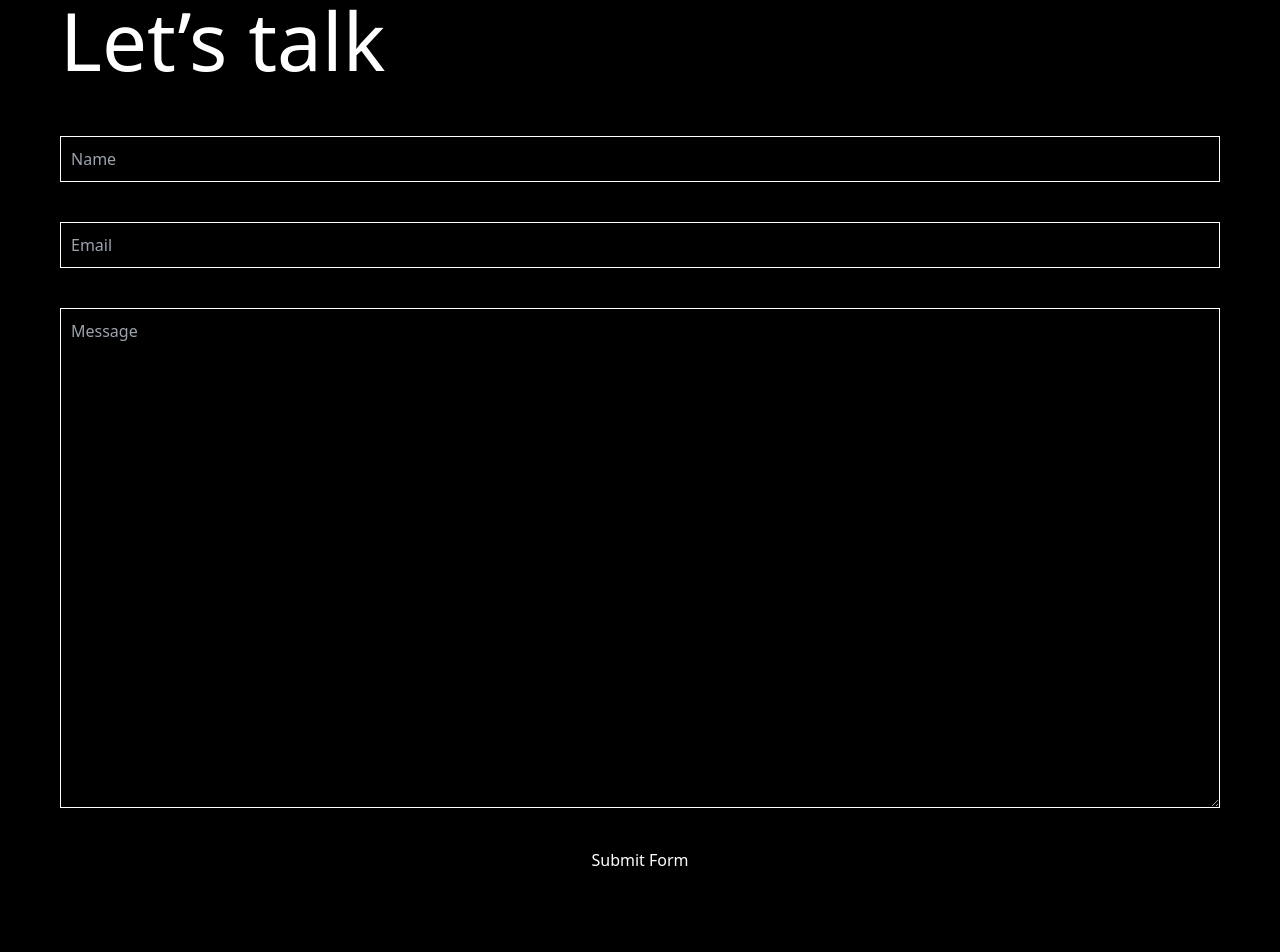
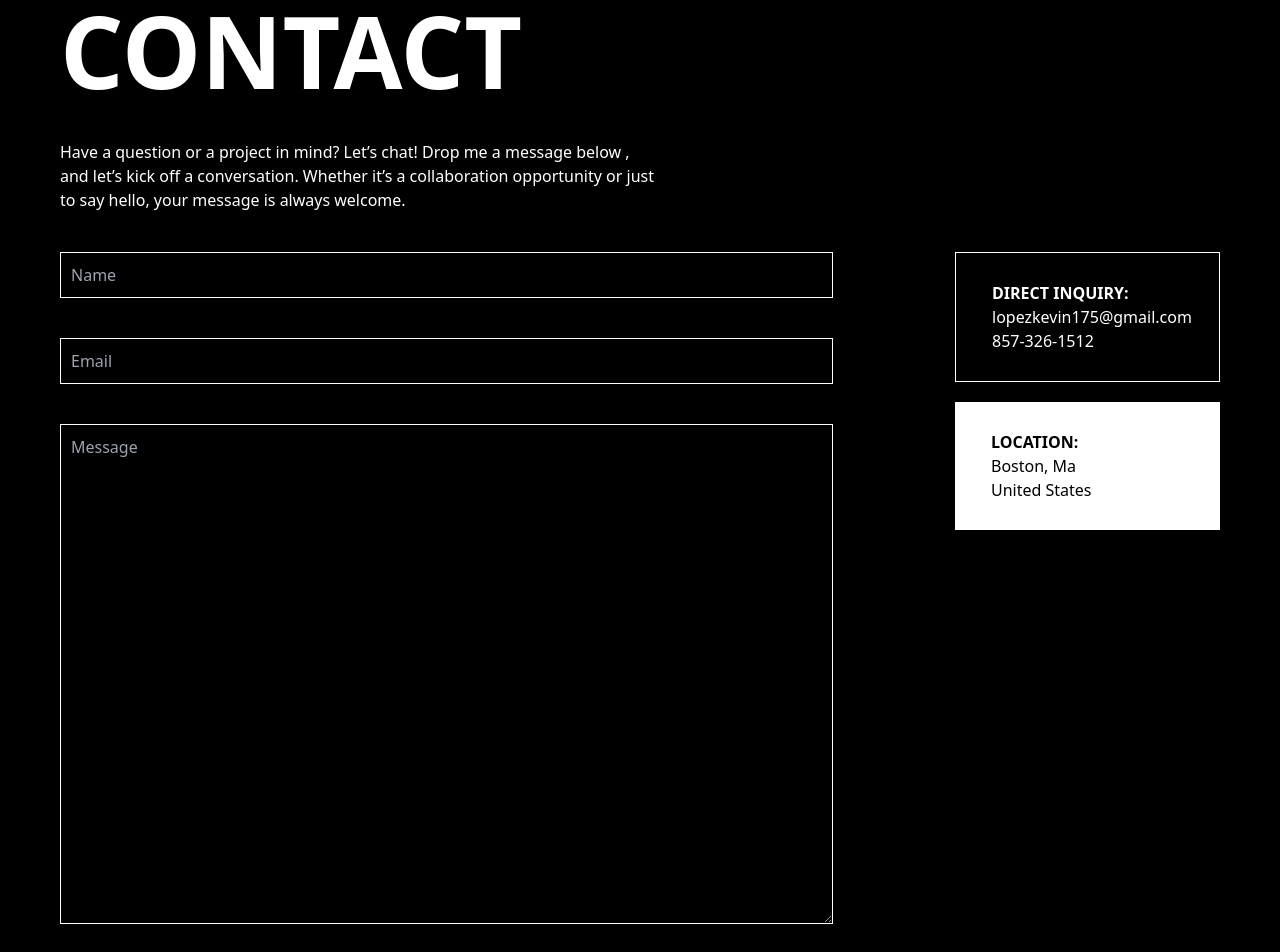
Before and after one commit to kevinlo123/portfolio-2024, a Next.js app: page /contact in a window 1280 px wide. Shown: the part 200-1152 px from the top of the page. Built offline with nearby package versions, Linux system fonts and the light colour scheme.

Commit message:
wrapped up contact page

```diff
--- a/src/app/contact/page.js
+++ b/src/app/contact/page.js
@@ -24,19 +24,35 @@ export default function Contact() {
 
       if (result.success) {
           document.getElementById("form").reset();
-          console.log(result);
       }
   }
 
 return (
     <main className="my-[150px] md:my-[200px] mx-[30px] md:mx-[60px]">
-      <h1 className="text-white project-name leading-[100%] font-medium text-[55px] lg:text-[80px] mb-14">Let&rsquo;s talk</h1>
-      <form id="form" className="flex flex-col text-black" onSubmit={handleSubmit}>
-        <input className="input text-white mb-10 py-2.5 px-2.5 bg-transparent border border-white" type="text" placeholder="Name" name="name"/>
-        <input className="input text-white mb-10 py-2.5 px-2.5 bg-transparent border border-white" type="email" placeholder="Email" name="email"/>
-        <textarea className="input text-white mb-10 py-2.5 px-2.5 h-[500px] bg-transparent border border-white" placeholder="Message" name="message"></textarea>
-        <button className="text-white" type="submit">Submit Form</button>
-      </form>
+      <section className="section-contact lg:flex">
+        <div className="section-contact__inner lg:w-8/12">
+          <h1 className="uppercase font-bold text-white project-name leading-[100%] text-[40px] lg:text-[100px] mb-10">Contact</h1>
+          <p className="mb-10 lg:w-[600px]">Have a question or a project in mind? Let&rsquo;s chat! Drop me a message below , and let&rsquo;s kick off a conversation. Whether it&rsquo;s a collaboration opportunity or just to say hello, your message is always welcome.</p>
+          <form id="form" className="flex flex-col text-black" onSubmit={handleSubmit}>
+            <input className="rounded-none input text-white mb-10 py-2.5 px-2.5 bg-transparent border border-white" type="text" placeholder="Name" name="name" required/>
+            <input className="rounded-none	input text-white mb-10 py-2.5 px-2.5 bg-transparent border border-white" type="email" placeholder="Email" name="email" required/>
+            <textarea className="rounded-none	input text-white mb-10 py-2.5 px-2.5 h-[500px] bg-transparent border border-white" placeholder="Message" name="message" required></textarea>
+            <button className="flex justify-center bg-white hover:bg-black hover:text-white transition-colors get-in-touch block text-center text-black text-[16px] rounded-full px-[4rem] w-[100px] center-text py-2 border hover:border-white" type="submit">Send</button>
+          </form>
+        </div>
+        <div className="section-contact__inner-two mt-10 lg:mt-[15.75rem] lg:ml-auto">
+          <div className="border-white border py-7 px-9 mb-5 max-w-[265px]">
+            <h3 className="uppercase font-bold">Direct Inquiry:</h3>
+            <p>lopezkevin175@gmail.com</p>
+            <p>857-326-1512</p>
+          </div>
+          <div className="border-white px-9 py-7 text-black bg-white max-w-[265px]">
+            <h3 className="uppercase font-bold">Location:</h3>
+            <p>Boston, Ma</p>
+            <p>United States</p>
+          </div>
+        </div>
+      </section>
     </main>
   );
 }
--- a/src/app/globals.css
+++ b/src/app/globals.css
@@ -51,3 +51,8 @@ form .input:active, form .input:focus, form .input:focus-visible {
   outline: none;
   transition: .3s ease-in-out;
 }
+
+.get-in-touch:hover {
+  box-shadow:  0 0 3px rgb(190 254 194), 0 0 10px rgb(173 236 175);
+  transition: .3s ease-in-out;
+}
--- a/src/app/globals/Footer.js
+++ b/src/app/globals/Footer.js
@@ -2,7 +2,7 @@ export default function Footer() {
     return (
       <footer className="px-[30px] lg:pl-[0px]  lg:pr-[60px] lg:mx-10 mb-[100px] lg:mb-[200px] flex flex-col lg:flex-row mt-[50px] lg:mt-[100px]">
         <div className="lg:w-1/2">
-          <a className="uppercase hover:bg-white hover:text-black transition-colors get-in-touch block text-center text-white text-[30px] w-full lg:!w-fit lg:text-[45px] xl:text-[60px] rounded-full px-9 lg:px-[4rem] py-2 border border-white" href="/contact" >Get in touch</a>
+          <a className="uppercase hover:bg-white hover:text-black transition-colors get-in-touch block text-center text-white text-[30px] w-full lg:!w-fit lg:text-[40px] rounded-full px-9 lg:px-[4rem] py-2 border border-white" href="/contact" >Get in touch</a>
         </div>
         <div className="flex flex-col w-full lg:items-end lg:w-1/2 gap-6 mt-16 lg:mt-0">
           <a className="link-underline gap-4 text-[20px] social-link lg:text-[30px] flex items-center relative lg:w-1/3 justify-between text-white" href="https://www.linkedin.com/in/kevinlopez12/" target="_blank">
```
